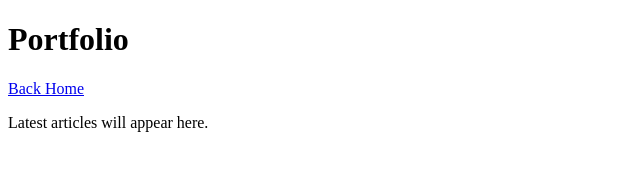
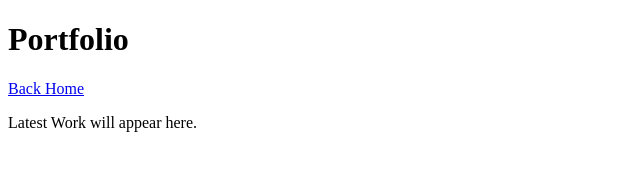
Before and after one commit to mg959180/mayank-gupta, a plain HTML site: page portfolio.html in a window 1280 px wide. Shown: the full height of the page, 0-640 px from the left. Drawn offline with Linux system fonts and the light colour scheme.

Commit message:
update contact ans portfolio page

```diff
--- a/portfolio.html
+++ b/portfolio.html
@@ -6,6 +6,6 @@
 <body>
 <h1>Portfolio</h1>
 <a href="index.html">Back Home</a>
-<p>Latest articles will appear here.</p>
+<p>Latest Work will appear here.</p>
 </body>
 </html>
```
Also changed, not shown: contact.html (+1 -1 lines).
